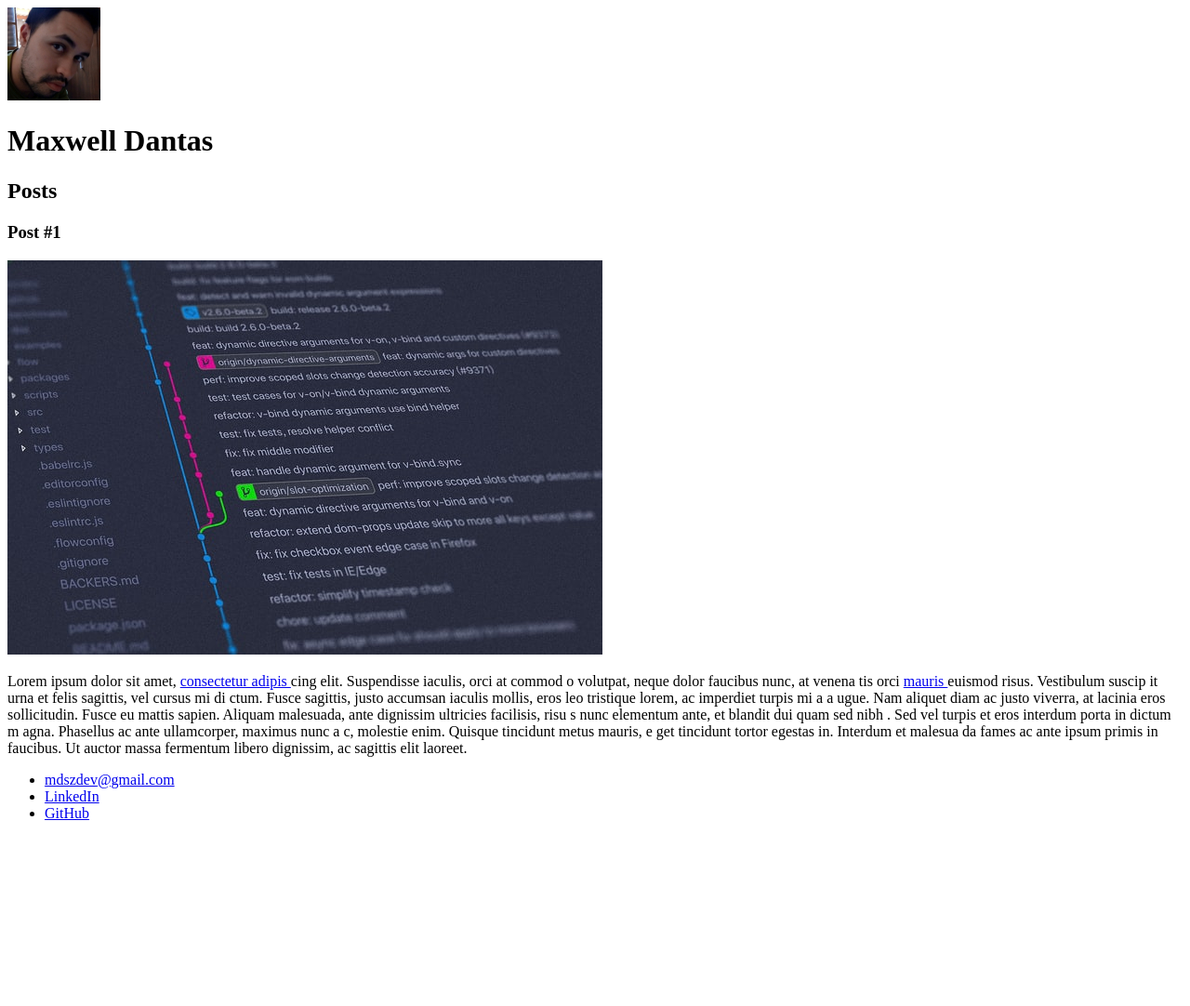
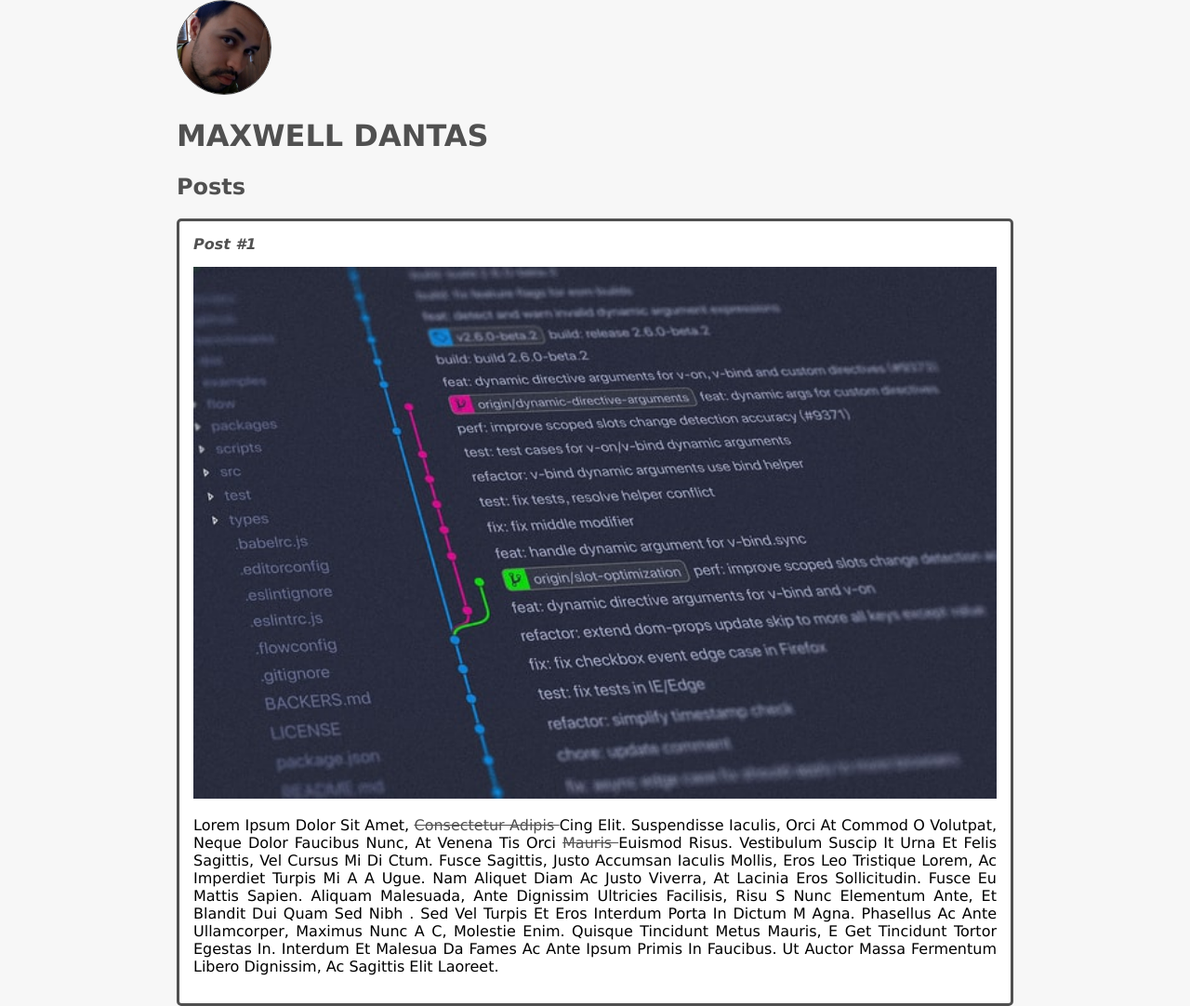
Before and after one commit to maxwelldantas/curso-html5, a plain HTML site: page index.html in a window 1280 px wide. Shown: the top 1082 px of the page at 93% size. Before the commit the page ends 900 px from the top, so only its background shows below. Drawn offline with Linux system fonts and the light colour scheme.

Commit message:
Adicionado estilo na página

```diff
--- a/index.html
+++ b/index.html
@@ -4,23 +4,24 @@
 <head>
     <meta charset="UTF-8" />
     <title>Maxwell Dantas</title>
+    <link rel="stylesheet" href="style.css">
 </head>
 
 <body>
     <header>
-        <img src="perfil.jpg" alt="Foto de perfil do LinkedIn de Maxwell Dantas" height="100px">
-        <h1>Maxwell Dantas</h1>
+        <img src="perfil.jpg" alt="Foto de perfil do LinkedIn de Maxwell Dantas" height="100px" class="photo">
+        <h1 id="title">Maxwell Dantas</h1>
     </header>
     <section>
         <header>
-            <h2>Posts</h2>
+            <h2 class="subtitle">Posts</h2>
         </header>
-        <article>
+        <article class="post">
             <header>
-                <h3>Post #1</h3>
-                <img src="yancy-min-842ofHC6MaI-unsplash.jpg" alt="Imagem de commits do Git">
+                <h3 class="post_title">Post #1</h3>
+                <img src="yancy-min-842ofHC6MaI-unsplash.jpg" alt="Imagem de commits do Git" class="post_image">
             </header>
-            <p>
+            <p class="post_content">
                 Lorem ipsum dolor sit amet,
                 <a href="https://www.linkedin.com/in/maxwelldantas/" target="_blank">
                     consectetur adipis
@@ -47,7 +48,7 @@
         </article>
     </section>
     <footer>
-        <ul>
+        <ul class="contacts_list">
             <li>
                 <a href="mailto:mdszdev@gmail.com">mdszdev@gmail.com</a>
             </li>
--- /dev/null
+++ b/style.css
@@ -0,0 +1,62 @@
+body {
+    background: #f7f7f7;
+    font-family: Verdana;
+    max-width: 900px;
+    margin: auto;
+}
+
+.photo {
+    border: 1px solid #505050;
+    border-radius: 50%;
+}
+
+#title,
+.subtitle,
+.post_title {
+    color: #505050;
+}
+
+#title {
+    text-transform: uppercase;
+}
+
+a {
+    text-decoration: line-through;
+    color: #505050;
+}
+
+.post_title {
+    font-size: 16px;
+    font-style: italic;
+    margin: 0;
+    margin-bottom: 15px;
+}
+
+.post {
+    background: #FFF;
+    padding: 15px;
+    border: 3px solid #505050;
+    margin-bottom: 15px;
+    border-radius: 5px;
+}
+
+.post_content {
+    margin: 0;
+    margin-bottom: 15px;
+    text-transform: capitalize;
+    text-align: justify;
+}
+
+.post_image {
+    margin-bottom: 15px;
+    width: 100%;
+}
+
+.contacts_list {
+    list-style-type: none;
+    padding-left: 15px;
+}
+
+.contacts_list li a {
+    text-decoration: none;
+}
```
